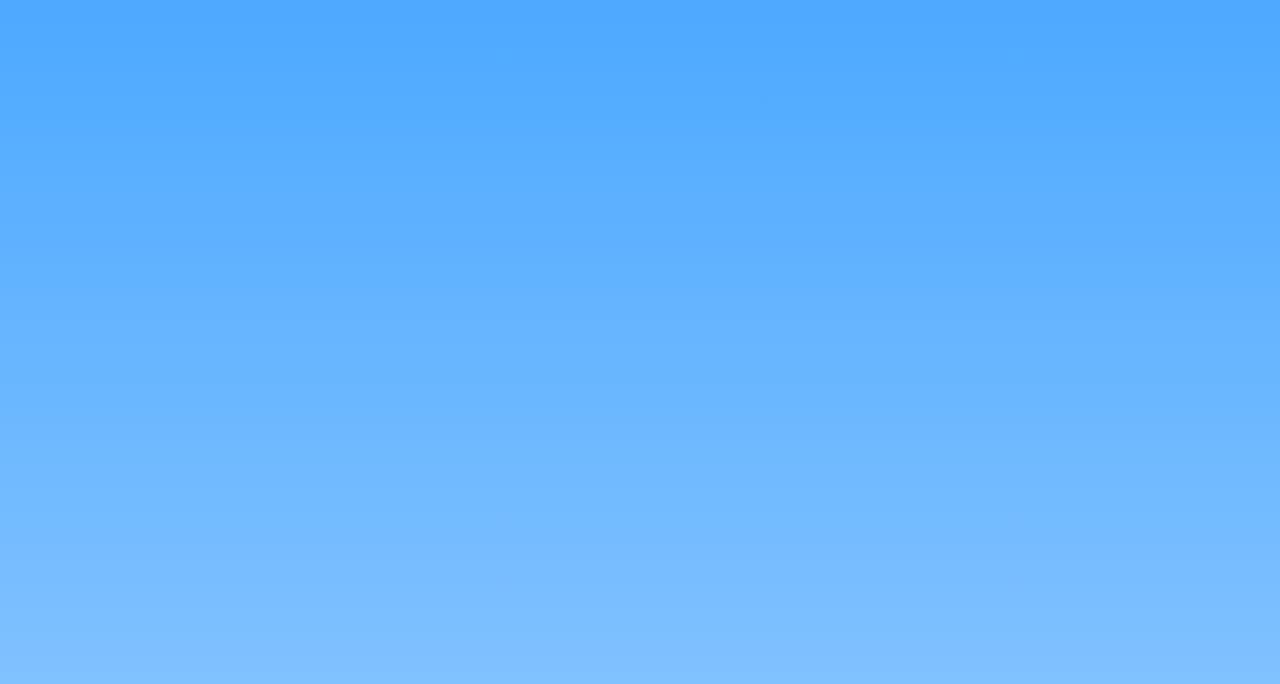
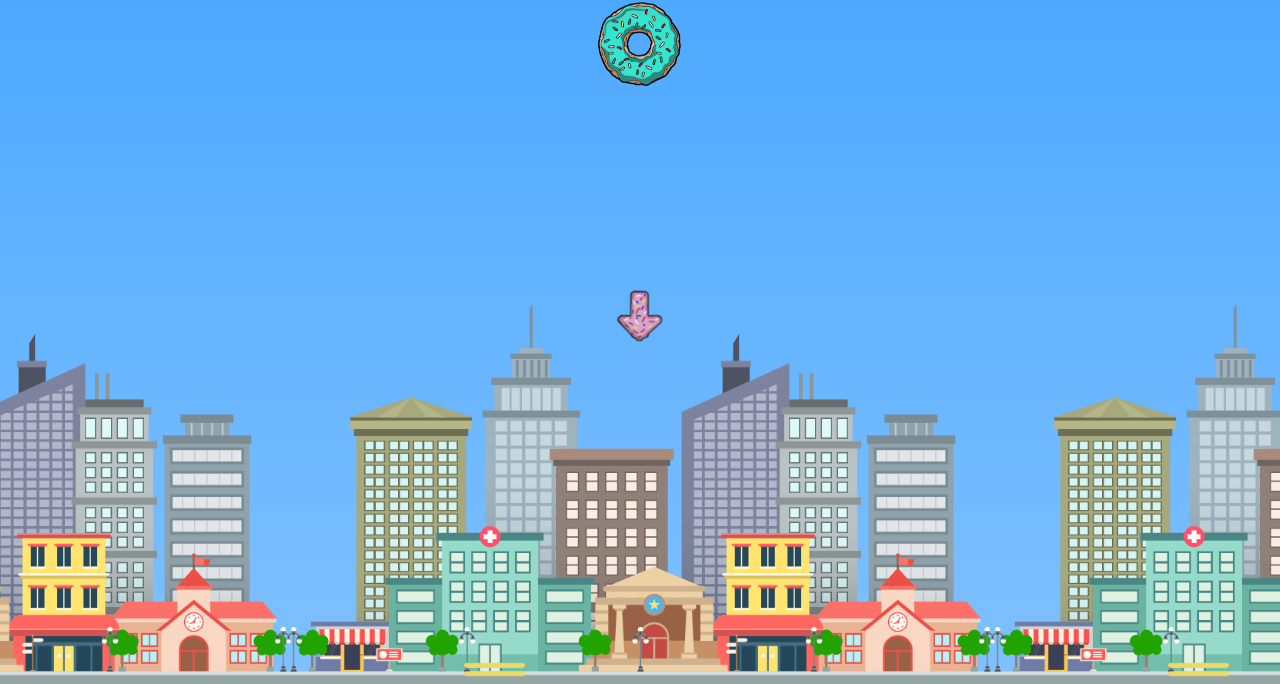
Before and after one commit to kalzero/Uptown-Donuts, a plain HTML site: page index.html in a window 1280 px wide. Shown: the part 116-800 px from the top of the page. Drawn offline with nearby package versions, Linux system fonts and the light colour scheme; the site is published under a folder, as on GitHub Pages, so addresses that start at the root find nothing.

Commit message:
Update main.css

```diff
--- a/css/main.css
+++ b/css/main.css
@@ -314,7 +314,7 @@ body {
     animation-name: daylight;
     z-index: 1; }
   .header__img-buildings {
-    background: transparent url(/img/uptown-buildings.png) repeat-x bottom;
+    background: transparent url(../img/uptown-buildings.png) repeat-x bottom;
     position: absolute;
     width: 100%;
     top: 0;
@@ -344,7 +344,7 @@ body {
       .header__img-buildings {
         background-size: 100%; } }
   .header__img-donut-sun {
-    background: url(/img/uptown-donut.png) no-repeat center;
+    background: url(../img/uptown-donut.png) no-repeat center;
     position: absolute;
     top: 20%;
     left: 50%;
@@ -375,7 +375,7 @@ body {
       .header__img-donut-sun {
         background-size: 20%; } }
   .header__img-scroll {
-    background: url(/img/uptown-donut-arrow-small.png) no-repeat center;
+    background: url(../img/uptown-donut-arrow-small.png) no-repeat center;
     position: absolute;
     top: 50%;
     left: 50%;
```
